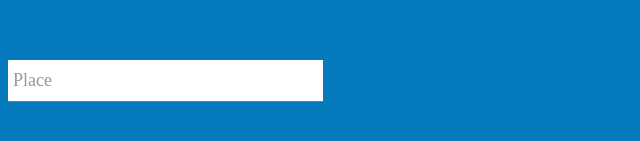
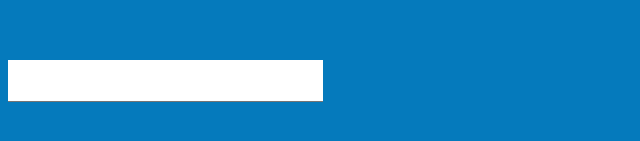
Before and after one commit to VladimirAgishe/VladimirAgishev.github.io, a plain HTML site: page index.html in a window 1280 px wide. Shown: the part 727-868 px from the top of the page, 0-640 px from the left. Drawn offline with nearby package versions, Linux system fonts and the light colour scheme; a web font is replaced by a local one.

Commit message:
Update main.css

```diff
--- a/main.css
+++ b/main.css
@@ -56,7 +56,7 @@ input:focus 		{ outline:none; }
 
 /* LABEL ======================================= */
 label 				 {
-  color:#999;
+  color:#FFFFFF;
   font-size:18px;
   font-weight:normal;
   position:absolute;
```
